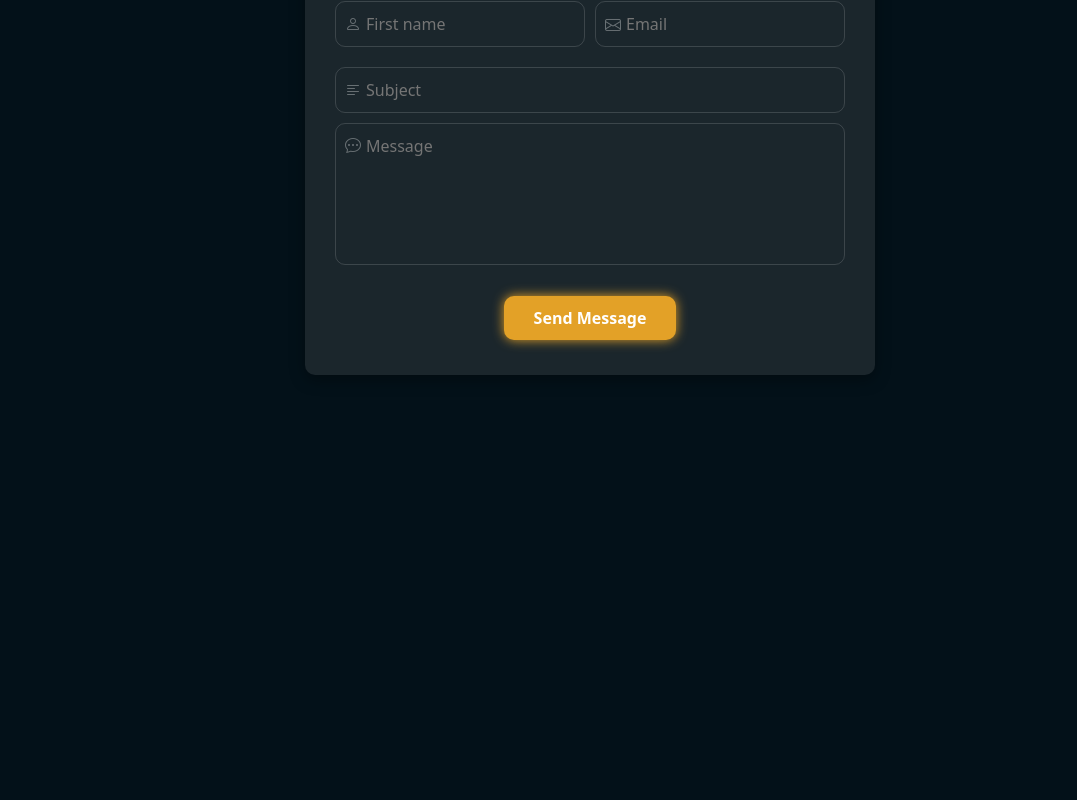
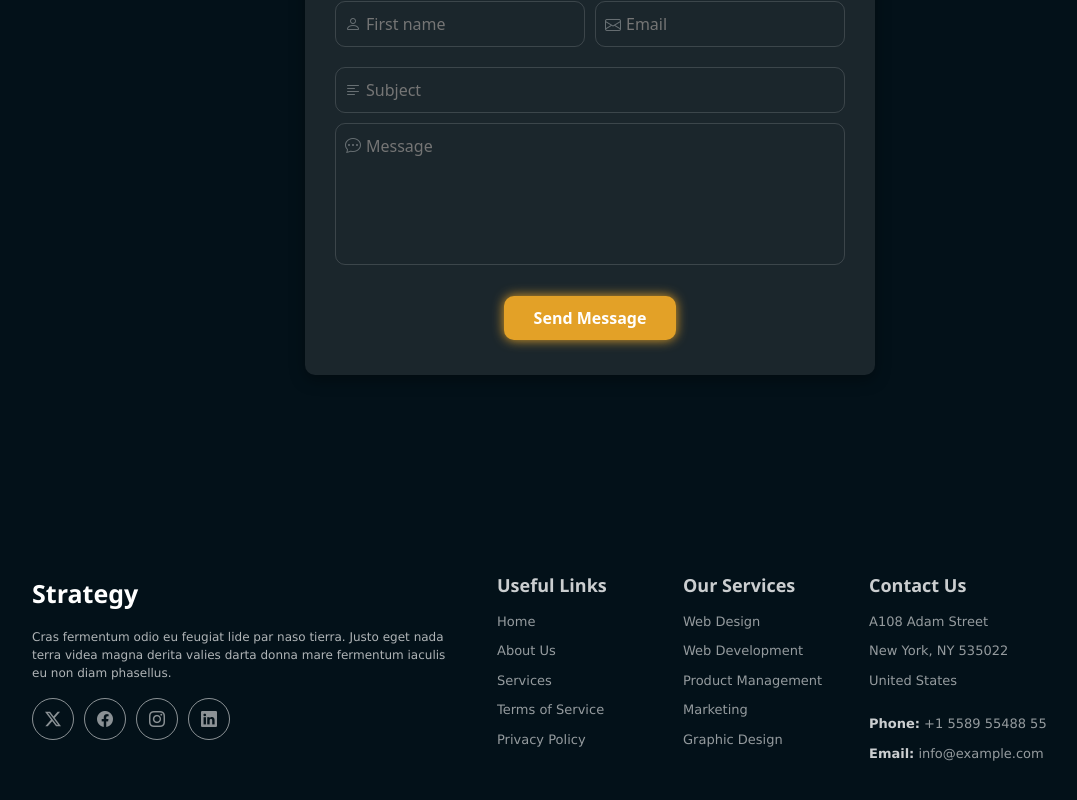
Before and after one commit to faribacss/CREATIVE-DESIGN, a React (Vite) app: page / in a window 1280 px wide. Shown: the part 6603-7403 px from the top of the page, without its empty margins (50-1127 px from the left). Before the commit the page ends 7128 px from the top, so only its background shows below. Built offline with nearby package versions, Linux system fonts and the light colour scheme.

Commit message:
project edited- footer added

```diff
--- a/src/App.jsx
+++ b/src/App.jsx
@@ -6,6 +6,7 @@ import Services from './assets/components/services/Services'
 import Step from './assets/components/steps/Step'
 import Team from './assets/components/team/Team'
 import Contact from './assets/components/contact/Contact'
+import Footer from './assets/components/footer/Footer'
 function App() {
   return (
     <>
@@ -16,6 +17,7 @@ function App() {
       <Step />
       <Team />
       <Contact />
+      <Footer />
     </>
   )
 }
--- a/src/assets/components/contact/Contact.jsx
+++ b/src/assets/components/contact/Contact.jsx
@@ -10,7 +10,7 @@ const contactItems = [
     icon: "bi bi-geo-alt",
     title: "Our Address",
     address: "1842 Maple Avenue, Portland, Oregon 97204",
-    delay: "200",
+    delay: "300",
   },
   {
     id: 2,
@@ -24,7 +24,7 @@ const contactItems = [
     icon: "bi bi-headset",
     title: "Hours of Operation",
     address: "Sunday-Fri: 9 AM - 6 PM <br /> Saturday: 9 AM - 4 PM",
-    delay: "600",
+    delay: "500",
   },
 ];
 
@@ -36,7 +36,7 @@ function Contact() {
     <>
       <section className="contact-section">
         <div className="container">
-          <div data-aos="fade-up" data-aos-delay="100">
+          <div data-aos="fade-up" data-aos-delay="200">
             <span>CONTACT</span>
             <h2>LET`S CONNECT</h2>
           </div>
@@ -60,7 +60,7 @@ function Contact() {
         <div className="container">
           <form>
             <div className="row">
-              <div className="map-overlay">
+              <div className="map-overlay" data-aos="fade-up" data-aos-delay="300">
                 <h1>Get in Touch</h1>
                 <div className="form-items">
                   <div className="col-md-12 name-email">
--- /dev/null
+++ b/src/assets/components/footer/Footer.css
@@ -0,0 +1,110 @@
+.footer-section {
+  background-color: #031119;
+  padding: 50px 15px;
+}
+
+
+/* Footer Top */
+.footer-left-title a {
+  color: #fff;
+  margin-bottom: 15px;
+  display: block;
+  font-size: 25px;
+  font-weight: 600;
+  text-decoration: none;
+  font-family: "Segoe UI", Tahoma, Geneva, Verdana, sans-serif;
+}
+.footer-left-title p {
+  color: #ffffffaf;
+  font-size: 14px;
+  font-weight: 400;
+  font-family: Verdana, Geneva, Tahoma, sans-serif;
+}
+.footer-left-social {
+  display: flex;
+  align-items: center;
+  gap: 10px;
+}
+.footer-left-social i {
+  color: #ffffff8a;
+  font-size: 16px;
+  border: 1px solid #ffffff8a;
+  padding: 8px 12px;
+  border-radius: 50%;
+  transition: all 0.3s ease;
+  cursor: pointer;
+}
+.footer-left-social i:hover {
+  color: #e3a127;
+  border-color: #e3a127;
+}
+
+.footer-links-title h4,
+.footer-contact-title h4 {
+  color: #ffffffcb;
+  margin-bottom: 15px;
+  font-size: 18px;
+  font-weight: 600;
+  font-family: "Segoe UI", Tahoma, Geneva, Verdana, sans-serif;
+}
+.footer-links-title ul,
+.footer-contact-title p {
+  list-style: none;
+  padding: 0;
+}
+.footer-links-title ul li,
+.footer-contact-title p {
+  margin-bottom: 10px;
+  font-size: 13px;
+  font-weight: 400;
+  font-family: Verdana, Geneva, Tahoma, sans-serif;
+  color: #ffffff94;
+  cursor: pointer;
+  transition: all 0.3s ease-in-out;
+}
+.footer-links-title ul li:hover {
+  color: #e3a127;
+}
+
+
+.footer-contact-title p strong {
+  color: #ffffffcb;
+}
+
+
+@media screen and (max-width: 1400px) {
+  .footer-left-title p {
+    font-size: 12px;
+    width: 90%;
+  }
+}
+@media screen and (max-width: 1200px) {
+  .footer-top {
+    gap: 25px;
+  }
+  .footer-left-title p {
+    font-size: 12px;
+  }
+}
+
+
+/* Footer Bottom */
+.footer-bottom {
+  text-align: center;
+  padding-top: 50px;
+}
+.footer-bottom-items {
+  background-color: #141e24;
+  padding: 10px 0;
+  border-radius: 5px;
+}
+.footer-bottom p {
+  font-size: 14px;
+  font-weight: 400;
+  font-family: Verdana, Geneva, Tahoma, sans-serif;
+  color: #ffffff94;
+  margin: 5px 0;
+}
+.footer-bottom p a {
+  color: #e3a127;
+}
--- /dev/null
+++ b/src/assets/components/footer/Footer.jsx
@@ -0,0 +1,73 @@
+import './Footer.css'
+
+function Footer() {
+  return (
+    <footer className="footer-section">
+      <div className="container">
+        <div className="row gy-5">
+          <div className="footer-top d-flex flex-wrap">
+            <div className="col-lg-5 col-md-12 footer-left-title">
+              <a href="#Home">Strategy</a>
+              <p>
+                Cras fermentum odio eu feugiat lide par naso tierra. Justo eget
+                nada terra videa magna derita valies darta donna mare fermentum
+                iaculis eu non diam phasellus.
+              </p>
+              <div className="footer-left-social">
+                <i className="bi bi-twitter-x"></i>
+                <i className="bi bi-facebook"></i>
+                <i className="bi bi-instagram"></i>
+                <i className="bi bi-linkedin"></i>
+              </div>
+            </div>
+            <div className="col-lg-2 col-6 footer-links-title">
+              <h4>Useful Links</h4>
+              <ul>
+                <li>Home</li>
+                <li>About Us</li>
+                <li>Services</li>
+                <li>Terms of Service</li>
+                <li>Privacy Policy</li>
+              </ul>
+            </div>
+            <div className="col-lg-2 col-6 footer-links-title">
+              <h4>Our Services</h4>
+              <ul>
+                <li>Web Design</li>
+                <li>Web Development</li>
+                <li>Product Management</li>
+                <li>Marketing</li>
+                <li>Graphic Design</li>
+              </ul>
+            </div>
+            <div className="col-lg-3 col-md-12 footer-contact-title">
+              <h4>Contact Us</h4>
+              <p>A108 Adam Street</p>
+              <p>New York, NY 535022</p>
+              <p>United States</p>
+              <p className="mt-4">
+                <strong>Phone:</strong> +1 5589 55488 55
+              </p>
+              <p>
+                <strong>Email:</strong> info@example.com
+              </p>
+            </div>
+          </div>
+          <div className="footer-bottom">
+            <div className="footer-bottom-items">
+              <p>
+                &copy; Copyright <strong>Strategy</strong>. All Rights Reserved
+              </p>
+              <p>
+                Designed by{" "}
+                <a href="https://bootstrapmade.com/">BootstrapMade</a>
+              </p>
+            </div>
+          </div>
+        </div>
+      </div>
+    </footer>
+  );
+}
+
+export default Footer;
--- a/src/assets/components/team/Team.jsx
+++ b/src/assets/components/team/Team.jsx
@@ -117,8 +117,8 @@ function Team (){
         {/* Start Team Section */}
         <section className="teams">
           <div className="container">
-            <span className="team-text">TEAM</span>
-            <h1 className="team-title mb-5">Check Our Team</h1>
+            <span className="team-text" data-aos="fade-up" data-aos-delay="100">TEAM</span>
+            <h1 className="team-title mb-5" data-aos="fade-up" data-aos-delay="100">Check Our Team</h1>
             <div className="row gy-4">
               {
                 teamData.map((item) => (
```
